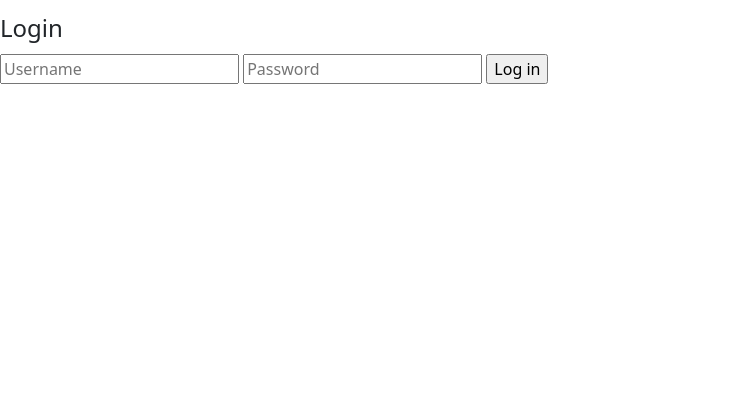
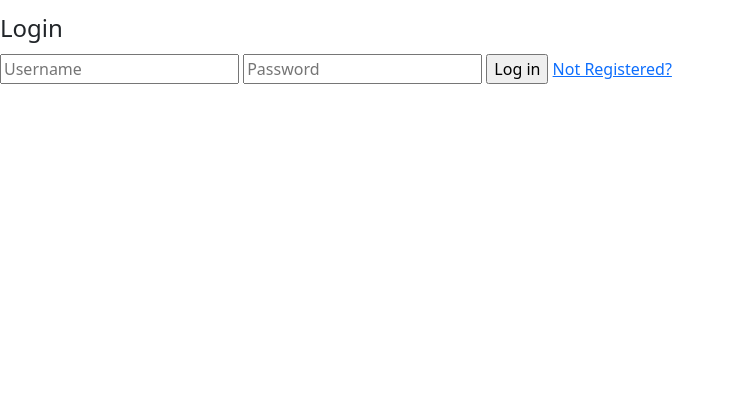
Before and after one commit to JeremyTygh/Clinder, a Flask app: page / in a window 1280 px wide. Shown: the part 330-741 px from the top of the page, without its empty margins (0-735 px from the left). Run offline with Flask 2, Linux system fonts and the light colour scheme; some libraries are stand-ins or nearby versions.

Commit message:
Update signin.html

```diff
--- a/templates/signin.html
+++ b/templates/signin.html
@@ -8,6 +8,7 @@
         <input id="name" placeholder="Username" type="text">
         <input id="pass" placeholder="Password" type="password">
         <input id="submit" type="submit" value="Log in">
+        <a href="file:///C:/Users/lukej/Dropbox/My%20PC%20(LAPTOP-MECDJ56U)/Downloads/CS%201632/Clinder/templates/signup.html">Not Registered?</a>
       </fieldset>
     </form>
   </div>
```
